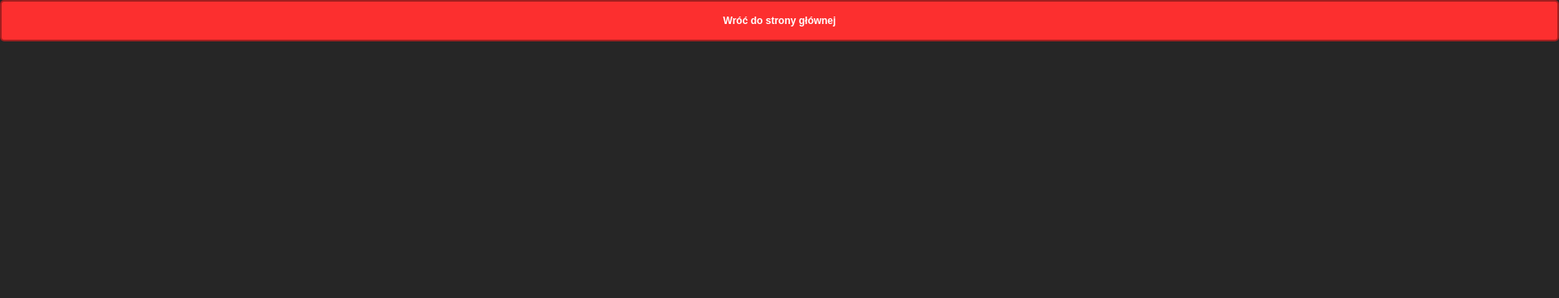
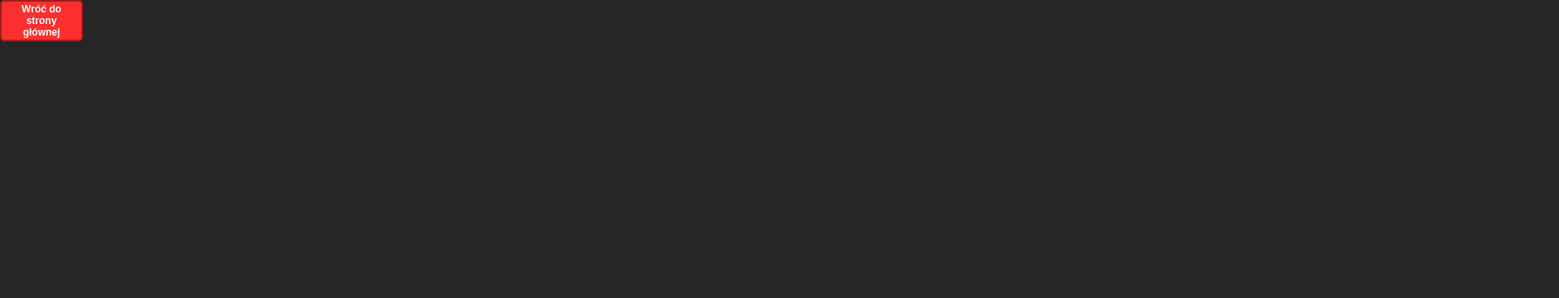
Before and after one commit to wiktor693693/Informacje2, a plain HTML site: page cog.html in a window 1280 px wide. Shown: the top 360 px of the page at 83% size, 1879 px wide, since content can reach past the window. Drawn offline with Linux system fonts and the light colour scheme.

Commit message:
Update style.css

```diff
--- a/style.css
+++ b/style.css
@@ -4,6 +4,7 @@ body::-webkit-scrollbar {
 
 body::-webkit-scrollbar-track {
     background-color: #1c002f;
+	border-radius: 3px;
 }
 
 body::-webkit-scrollbar-thumb {
@@ -318,16 +319,16 @@ footer {
 }
 
 .settings-card-button {
-    width: 1879px;
+    width: 100px;
     height: 50px;
     border-radius: 5px;
     background-color: #fc2f2f;
     border: 2px solid #a11f1f;
     color: rgb(255, 255, 255);
-    font-weight: 900;
+	font-weight: 700;
     font-size: 12px;
     cursor: pointer;
-    transition: all 0.5s;
+    transition: all 0.3s;
 }
 
 .settings-card-button:hover {
@@ -337,7 +338,7 @@ footer {
 
 .flash {
     position: fixed;
-    background-color: rgba(255, 0, 0, 0.5);
+    background-color: rgba(96, 96, 96, 0.5);
     width: 20px;
     height: 20px;
     border-radius: 40%;
```
